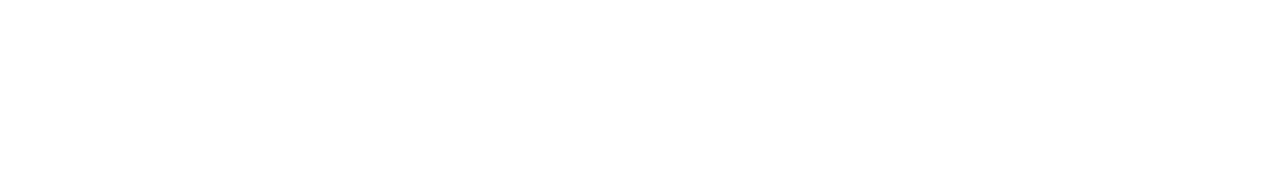
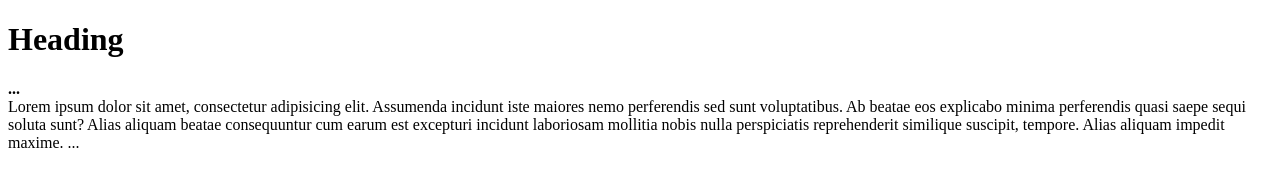
Before and after one commit to RZXQ/HYPERSKILL, a plain HTML site: page html-css/html-css-tutorial/Part 1/4. CSS Basics/7- Pseudo-element Selectors/index.html in a window 1280 px wide. Drawn offline with Linux system fonts and the light colour scheme.

Commit message:
Add content and style enhancements to CSS tutorial
Added a header and paragraph to the body of the Pseudo-element Selectors HTML file. Updated the CSS file with different pseudo-element and pseudo-class styles for better understanding. Styles include first-letter, first-line, selection, before and after.

```diff
--- a/html-css/html-css-tutorial/Part 1/4. CSS Basics/7- Pseudo-element Selectors/index.html
+++ b/html-css/html-css-tutorial/Part 1/4. CSS Basics/7- Pseudo-element Selectors/index.html
@@ -10,5 +10,15 @@
     <title>Document</title>
     <link rel="stylesheet" href="style.css" />
   </head>
-  <body></body>
+  <body>
+    <h1>Heading</h1>
+    <p>
+      Lorem ipsum dolor sit amet, consectetur adipisicing elit. Assumenda
+      incidunt iste maiores nemo perferendis sed sunt voluptatibus. Ab beatae
+      eos explicabo minima perferendis quasi saepe sequi soluta sunt? Alias
+      aliquam beatae consequuntur cum earum est excepturi incidunt laboriosam
+      mollitia nobis nulla perspiciatis reprehenderit similique suscipit,
+      tempore. Alias aliquam impedit maxime.
+    </p>
+  </body>
 </html>
--- a/html-css/html-css-tutorial/Part 1/4. CSS Basics/7- Pseudo-element Selectors/style.css
+++ b/html-css/html-css-tutorial/Part 1/4. CSS Basics/7- Pseudo-element Selectors/style.css
@@ -0,0 +1,24 @@
+/* pseudo elements: to style part of an element Eg. First letter */
+/* pseudo classes: to style elements in a particular state Eg. Hovered anchor */
+p::first-letter {
+  font-weight: bold;
+}
+
+p::first-line {
+  font-weight: bold;
+}
+
+/* any element selected would have a pink background */
+::selection {
+  background-color: pink;
+}
+
+/* with the pseudo element, we can insert some content before or after the content of an element */
+p::before {
+  content: "...";
+  display: block;
+}
+
+p::after {
+  content: "...";
+}
```
